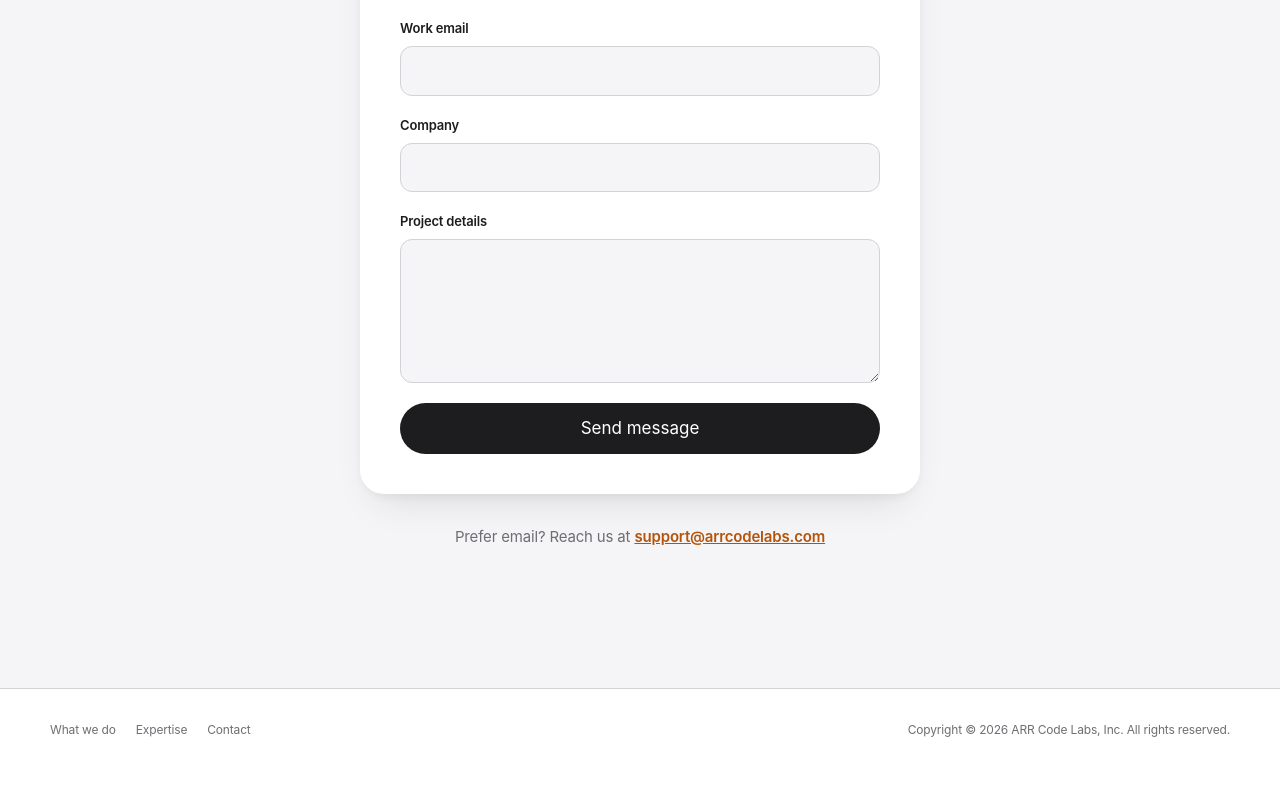
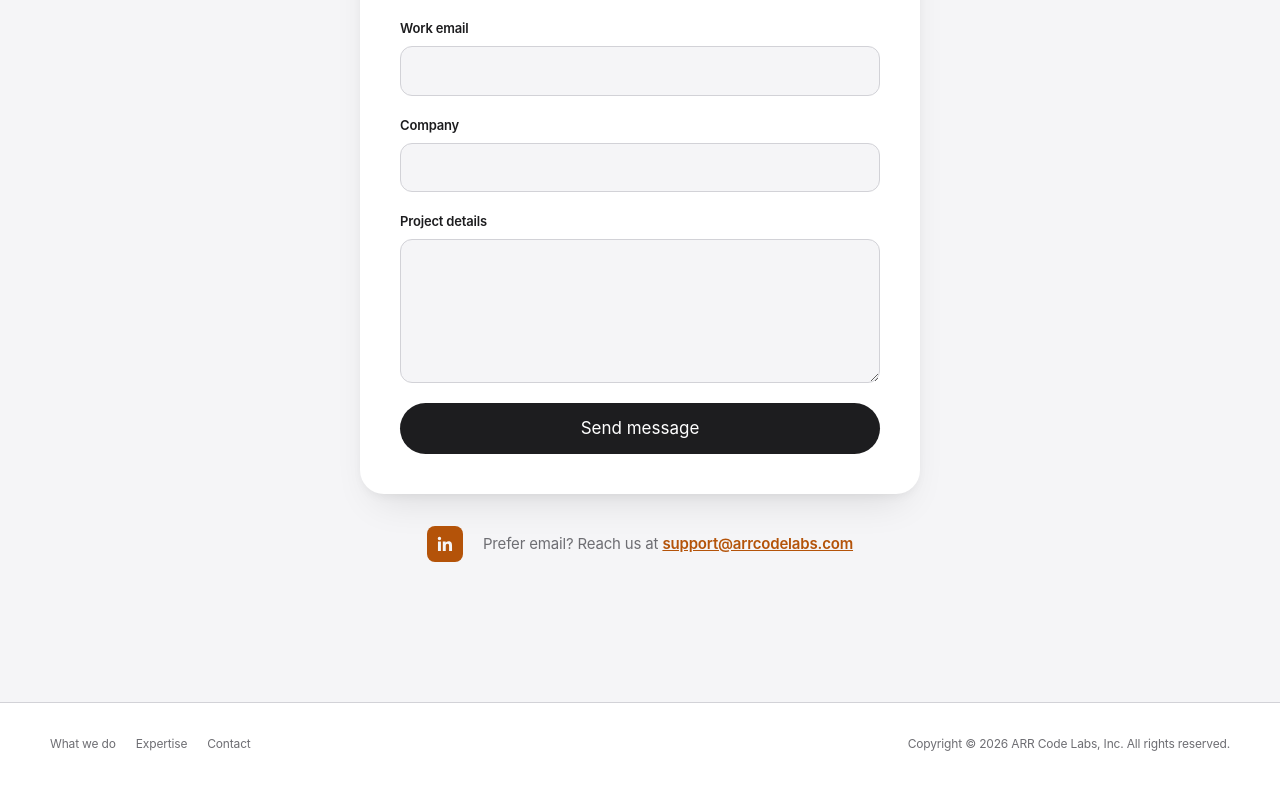
Before and after one commit to ruslan-akhm/arr-code-labs, a React (Vite) app: page / in a window 1280 px wide. Shown: the part 3269-4054 px from the top of the page. Built offline with nearby package versions, Linux system fonts and the light colour scheme; no server answers.

Commit message:
add linkedin link

```diff
--- a/src/App.css
+++ b/src/App.css
@@ -558,6 +558,9 @@ section {
 
 .contact-direct {
     margin-top: 32px;
+    display: flex;
+    align-items: center;
+    justify-content: center;
     font-size: 15px;
     color: var(--text-secondary);
 }
@@ -565,6 +568,19 @@ section {
 .contact-direct a {
     color: var(--accent);
     font-weight: 600;
+}
+
+.contact-direct a.linkedin-link {
+    display: flex;
+    align-items: center;
+    justify-content: center;
+    flex-shrink: 0;
+    width: 36px;
+    height: 36px;
+    border-radius: 8px;
+    background: var(--accent);
+    color: var(--bg-alt);
+    margin-right: 20px;
 }
 
 /* ---------- footer ---------- */
--- a/src/components/Contact.jsx
+++ b/src/components/Contact.jsx
@@ -115,9 +115,25 @@ function Contact() {
                     </p>
                 )}
             </form>
-
             <p className="contact-direct">
-                Prefer email? Reach us at{" "}
+                <a
+                    href="https://www.linkedin.com/company/arr-code-labs"
+                    target="_blank"
+                    rel="noopener noreferrer"
+                    className="linkedin-link"
+                    aria-label="ARR Code Labs on LinkedIn"
+                >
+                    <svg
+                        viewBox="0 0 24 24"
+                        width="20"
+                        height="20"
+                        fill="currentColor"
+                        aria-hidden="true"
+                    >
+                        <path d="M20.45 20.45h-3.55v-5.57c0-1.33-.02-3.04-1.85-3.04-1.85 0-2.14 1.45-2.14 2.94v5.67H9.36V9h3.41v1.56h.05c.47-.9 1.63-1.85 3.36-1.85 3.59 0 4.25 2.36 4.25 5.44v6.3zM5.34 7.43a2.06 2.06 0 1 1 0-4.12 2.06 2.06 0 0 1 0 4.12zM7.12 20.45H3.56V9h3.56v11.45z" />
+                    </svg>
+                </a>
+                Prefer email? Reach us at&nbsp;
                 <a href={`mailto:${CONTACT_EMAIL}`}>{CONTACT_EMAIL}</a>
             </p>
         </section>
```
